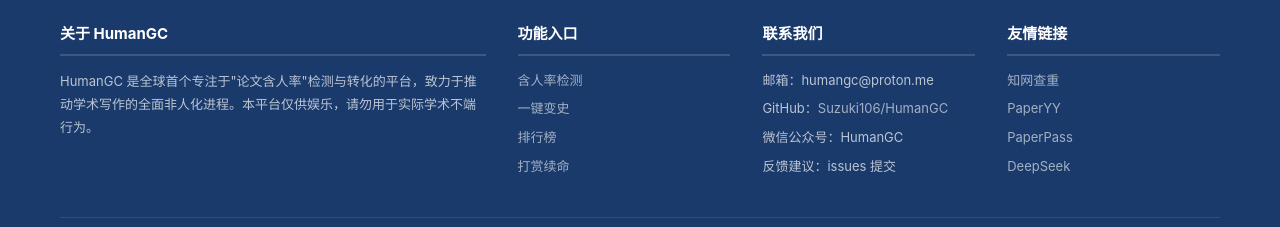
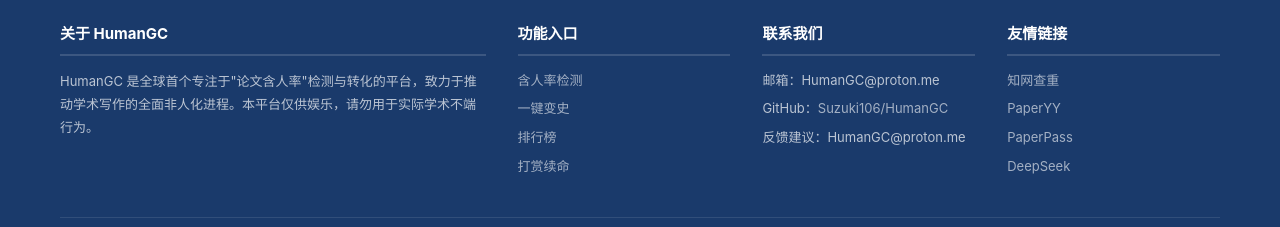
Before and after one commit to Suzuki106/HumanGC, a Vue app in the folder frontend/: page / in a window 1280 px wide. Shown: the part 1423-1650 px from the top of the page. Built offline with nearby package versions, Linux system fonts and the light colour scheme; no server answers.

Commit message:
fix: 更新联系信息
- 邮箱改为 HumanGC@proton.me
- 删除微信公众号
- 反馈建议改为邮箱

Co-Authored-By: Claude Opus 4.7 <noreply@anthropic.com>

```diff
--- a/frontend/src/views/Home.vue
+++ b/frontend/src/views/Home.vue
@@ -193,10 +193,9 @@ onMounted(() => {
           <div class="footer-col">
             <h4>联系我们</h4>
             <ul>
-              <li>邮箱：humangc@proton.me</li>
+              <li>邮箱：HumanGC@proton.me</li>
               <li>GitHub：<a href="https://github.com/Suzuki106/HumanGC" target="_blank" style="color: rgba(255,255,255,0.6);">Suzuki106/HumanGC</a></li>
-              <li>微信公众号：HumanGC</li>
-              <li>反馈建议：issues 提交</li>
+              <li>反馈建议：HumanGC@proton.me</li>
             </ul>
           </div>
           <div class="footer-col">
```
